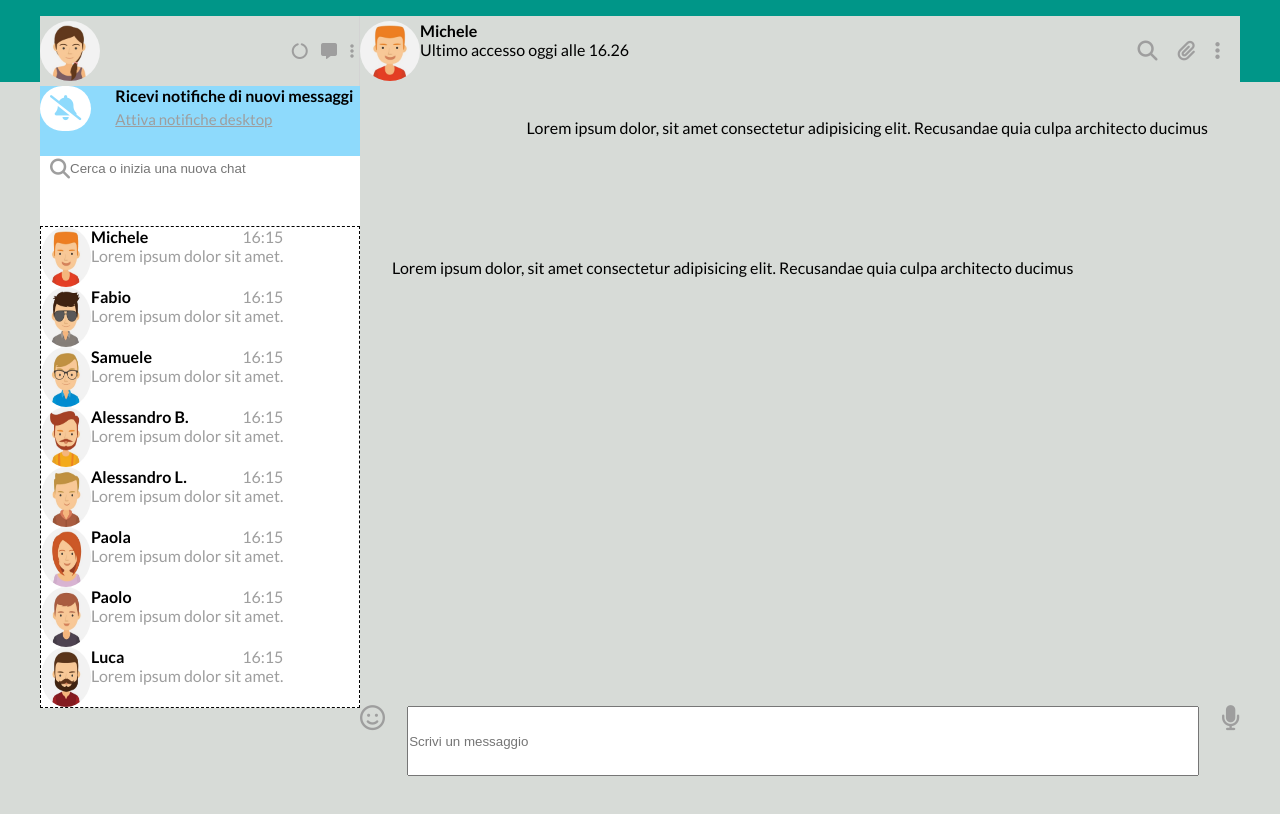
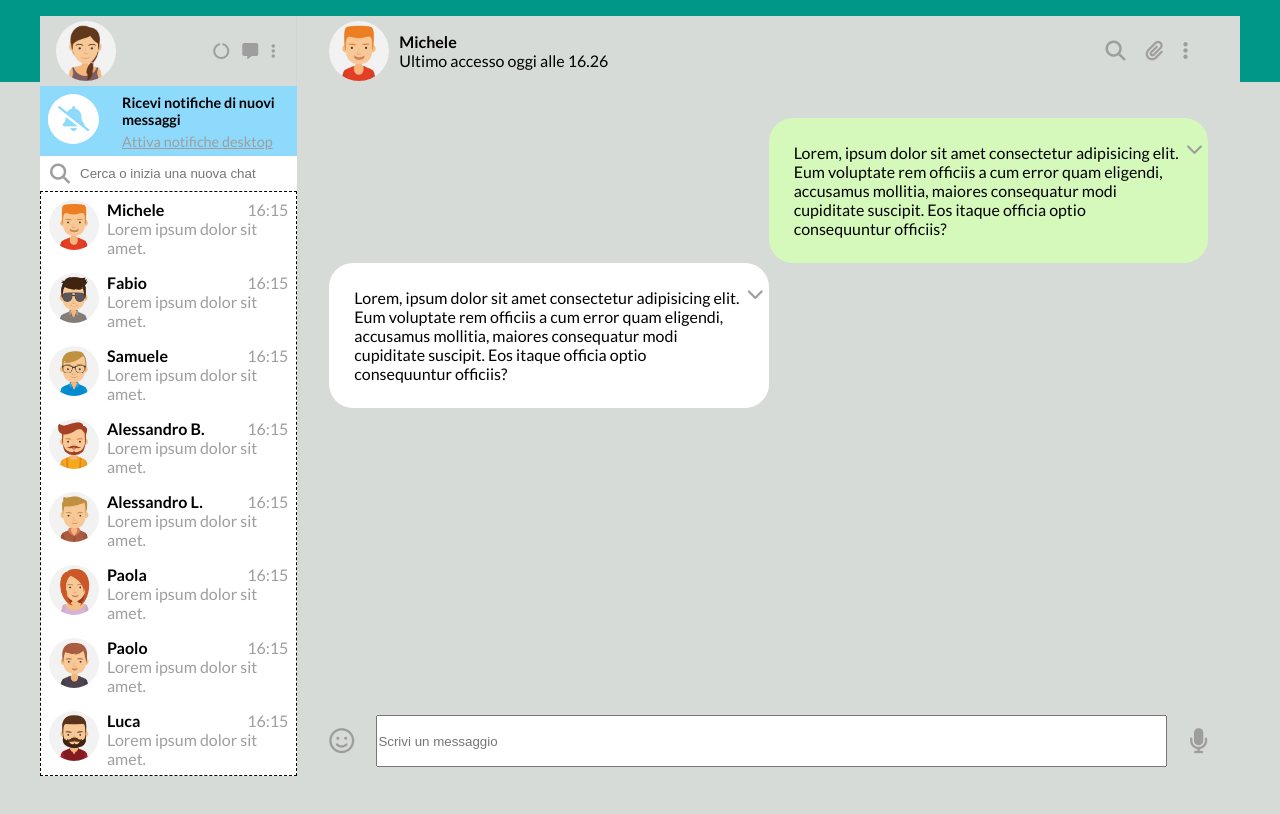
Before and after one commit to StefanRaluca/html-css-boolzapp, a plain HTML site: page index.html in a window 1280 px wide. Drawn offline with Linux system fonts and the light colour scheme.

Commit message:
add the last corrections

```diff
--- a/assets/style.css
+++ b/assets/style.css
@@ -32,122 +32,85 @@ body {
     margin: 1rem auto 2rem;
     max-width: 1200px;
     display: flex;
-
-
-    @media (max-width: 991px) {
-        height: 100%;
-        margin: 0;
 }
 
-
+/* SELETTORE NESTED */
 .left {
-        width: 320px;
+    width: 450px;
     height: 100%;
 
-
-
-        &>div:not(:nth-child(4)) {
+    /*
+    .left > div:not(:nth-child(4))
+    */
+    >div:not(:nth-child(4)) {
         height: 70px;
     }
-
 }
 
-    &> :nth-child(4) {
-        height: calc(100% - 70px);
-        overflow-y: scroll;
-    }
-
-
-
-    @media screen and (max-width: 991px) {
-        width: 120px;
-
-        &>.notifications,
-        &>.search {
-            display: none;
-        }
-
-        &>.contacts_list {
-            height: calc(100% - 70px);
-        }
-
-        .user {
-            justify-content: center;
+.contacts_list {
+    height: calc(100% - 175px);
+    overflow-y: auto;
 }
 
 .contact {
-            justify-content: center;
-            border-bottom: 1px groove lightgray;
+    padding: .5rem;
+    gap: .5rem;
 }
 
-        .cover {
-            display: none;
-        }
-
-        .text {
-            display: none;
-        }
-
-        .actions {
-            display: none;
-        }
-
-        .chat {
-            padding: 2rem 2rem;
-        }
-    }
-
-    @media screen and (max-width: 540px) {
-        display: none;
-    }
-
-
-
+.contact img {
+    width: 50px;
+    height: 50px;
+    border-radius: 50%;
 }
 
 .right {
     flex-grow: 1;
-
-
-    >.contact_profile,
-    >.prompt {
-        height: 70px;
 }
 
-    >.chat {
+.right .contact_profile,
+.right .prompt {
+    height: 70px;
+    align-items: center;
+    padding: 0 2rem;
+    gap: 10px;
+}
+
+.right .chat {
     height: calc(100% - 140px);
-        overflow-y: scroll;
+    overflow-y: auto;
     display: flex;
     flex-direction: column;
     padding: 2rem;
 
-        &>div {
+    >div {
         min-height: 140px;
     }
 
-        >.sent {
+    .sent {
         align-self: flex-end;
+        width: 50%;
+        background-color: var(--boolzapp--primary--msg);
+        position: relative;
+        padding: 25px;
     }
 
-        >.received {
+    .received {
         align-self: flex-start;
+        width: 50%;
+        background-color: var(--boolzapp--light);
+        position: relative;
+        padding: 25px;
+    }
 }
 
+.chevron {
+    position: absolute;
+    top: 20px;
+    right: 5px;
+    font-size: 17px;
+    color: var(--boolzapp--icons);
 }
 
-
-}
-
-
-
-
-
-img {
-
-    width: 60px;
-    height: 60px;
-
-}
 
 .d-flex {
     display: flex;
@@ -159,6 +122,7 @@ img {
     border-right: 1px solid lightgray;
     justify-content: space-between;
     align-items: center;
+    padding: 1rem;
     background-color: var(--boolzapp--primary--background);
 }
 
@@ -186,10 +150,19 @@ img {
 .notifications {
     gap: 1rem;
     background-color: var(--boolzapp--notifications);
+    padding: .5rem;
 }
 
 
 /* start alarm section */
+.alarm {
+    background: white;
+    border-radius: 50%;
+    width: 50px;
+    height: 50px;
+    padding-top: .2rem;
+}
+
 .alarm i {
     background-color: var(--boolzapp--light);
     border-radius: 50px;
@@ -205,21 +178,27 @@ img {
     flex-direction: column;
     padding-left: 0.5rem;
     gap: 0.3rem;
+    font-size: .9rem;
 }
 
 .alarm_text a {
     color: var(--boolzapp--icons);
-    font-size: 15px;
+    font-size: .9rem;
 
 }
 
 .alarm_text span {
     font-weight: 600;
 }
+
 /* start search bar */
 .search {
     background-color: var(--boolzapp--light);
+    height: 35px !important;
+    align-items: center;
+    gap: 10px;
 }
+
 
 .search i {
     background-color: var(--boolzapp--light);
@@ -235,6 +214,7 @@ img {
     width: 100%;
     height: 25px;
 }
+
 /* start section with contacts list */
 .contact img {
     width: 50px;
@@ -268,6 +248,11 @@ img {
     background-color: var(--boolzapp--primary--background);
 }
 
+.top_contact {
+    gap: 10px;
+    align-items: center;
+}
+
 .foto_contact {
     width: 60px;
     height: 60px;
@@ -299,6 +284,7 @@ img {
     color: var(--boolzapp--icons);
 
 }
+
 /* start area chat with msg */
 .chat {
     background-image: url(./img/mine.jpg);
@@ -306,6 +292,14 @@ img {
     overflow-y: auto;
     padding: 2rem 4rem;
 }
+
+.sent,
+.received {
+    border-radius: 1.5rem;
+    padding: 1.2rem;
+
+}
+
 /* start prompt */
 .prompt {
     justify-content: space-between;
@@ -318,4 +312,84 @@ img {
 
 .prompt input {
     width: 90%;
+    height: 75%;
 }
+
+
+
+
+
+
+@media screen and (max-width: 991px) {
+    #app {
+        height: 100%;
+        margin: 0;
+    }
+
+
+    .left {
+        width: 80px;
+    }
+
+    .notifications,
+    .search {
+        display: none;
+    }
+
+    .contacts_list {
+        height: calc(100% - 70px);
+    }
+
+    .user {
+        justify-content: center;
+    }
+
+    .contact {
+        justify-content: center;
+        border-bottom: 1px groove lightgray;
+    }
+
+    .cover {
+        display: none;
+    }
+
+    .text {
+        display: none;
+    }
+
+    .actions {
+        display: none;
+    }
+
+    .chat {
+        padding: 2rem 2rem;
+    }
+}
+
+@media screen and (max-width: 540px) {
+    .left {
+        display: none;
+    }
+
+    .right {
+        width: 100%;
+    }
+
+    .right .chat {
+        padding: 1rem;
+        overflow-y: hidden
+
+    }
+
+    .right .chat .sent {
+        width: 100%;
+        margin-bottom: 15px;
+    }
+
+    .right .chat .received {
+        width: 100%;
+        margin-top: 15px;
+
+    }
+
+}
--- a/index.html
+++ b/index.html
@@ -16,7 +16,7 @@
     <title>Boolzapp</title>
 </head>
 
-<body class="debug">
+<body>
 
     <div id="app">
         <div class="left">
@@ -68,10 +68,11 @@
                         <p>Lorem ipsum dolor sit amet.</p>
                     </div>
                 </div>
+
+
                 <div class="contact d-flex">
-                    <div class="contact d-flex">
-                        <img src="./assets/img/avatar_2_360.jpg" alt="">
-                    </div>
+                    <img src="./assets/img/avatar_2_360.jpg" alt="">
+
                     <div class="text ">
                         <div class="contact_name d-flex">
                             <h4>Fabio</h4>
@@ -80,10 +81,10 @@
                         <p>Lorem ipsum dolor sit amet.</p>
                     </div>
                 </div>
+
                 <div class="contact d-flex">
-                    <div class="contact d-flex">
-                        <img src="./assets/img/avatar_3_360.jpg" alt="">
-                    </div>
+                    <img src="./assets/img/avatar_3_360.jpg" alt="">
+
                     <div class="text ">
                         <div class="contact_name d-flex">
                             <h4>Samuele</h4>
@@ -92,10 +93,10 @@
                         <p>Lorem ipsum dolor sit amet.</p>
                     </div>
                 </div>
+
                 <div class="contact d-flex">
-                    <div class="contact d-flex">
-                        <img src="./assets/img/avatar_4_360.jpg" alt="">
-                    </div>
+                    <img src="./assets/img/avatar_4_360.jpg" alt="">
+
                     <div class="text ">
                         <div class="contact_name d-flex">
                             <h4>Alessandro B.</h4>
@@ -104,10 +105,10 @@
                         <p>Lorem ipsum dolor sit amet.</p>
                     </div>
                 </div>
+
                 <div class="contact d-flex">
-                    <div class="contact d-flex">
-                        <img src="./assets/img/avatar_5_360.jpg" alt="">
-                    </div>
+                    <img src="./assets/img/avatar_5_360.jpg" alt="">
+
                     <div class="text">
                         <div class="contact_name d-flex">
                             <h4>Alessandro L.</h4>
@@ -130,6 +131,7 @@
                         <p>Lorem ipsum dolor sit amet.</p>
                     </div>
                 </div>
+
                 <div class="contact d-flex ">
                     <img src="./assets/img/avatar_7_360.jpg" alt="img">
 
@@ -156,6 +158,8 @@
                         <p>Lorem ipsum dolor sit amet.</p>
                     </div>
                 </div>
+
+
 
             </div>
         </div>
@@ -194,14 +198,32 @@
 
 
                 <div class="sent">
-                    Lorem ipsum dolor, sit amet consectetur adipisicing elit. Recusandae quia culpa architecto ducimus
+                    <p>
+                        Lorem, ipsum dolor sit amet consectetur adipisicing elit. Eum voluptate rem officiis a cum error
+                        quam eligendi, accusamus mollitia, maiores consequatur modi cupiditate suscipit. Eos itaque
+                        officia optio consequuntur officiis?
+
+
+<div class="chevron">
+      <i class="fa-solid fa-chevron-down"></i>
+</div>
+
+                    </p>
 
                 </div>
                 <!-- /.sent -->
+
                 <div class="received">
+                    <p>
+                        Lorem, ipsum dolor sit amet consectetur adipisicing elit. Eum voluptate rem officiis a cum error
+                        quam eligendi, accusamus mollitia, maiores consequatur modi cupiditate suscipit. Eos itaque
+                        officia optio consequuntur officiis?
 
-                    Lorem ipsum dolor, sit amet consectetur adipisicing elit. Recusandae quia culpa architecto ducimus
 
+<div class="chevron">
+    <i class="fa-solid fa-chevron-down"></i></div>
+
+                    </p>
                 </div>
                 <!-- /.received -->
 
@@ -215,9 +237,9 @@
 
             </div>
             <!-- /.prompt -->
+
+
         </div>
-
-    </div>
 </body>
 
 </html>
```
Lines whose indentation alone changed are shown as unchanged.
